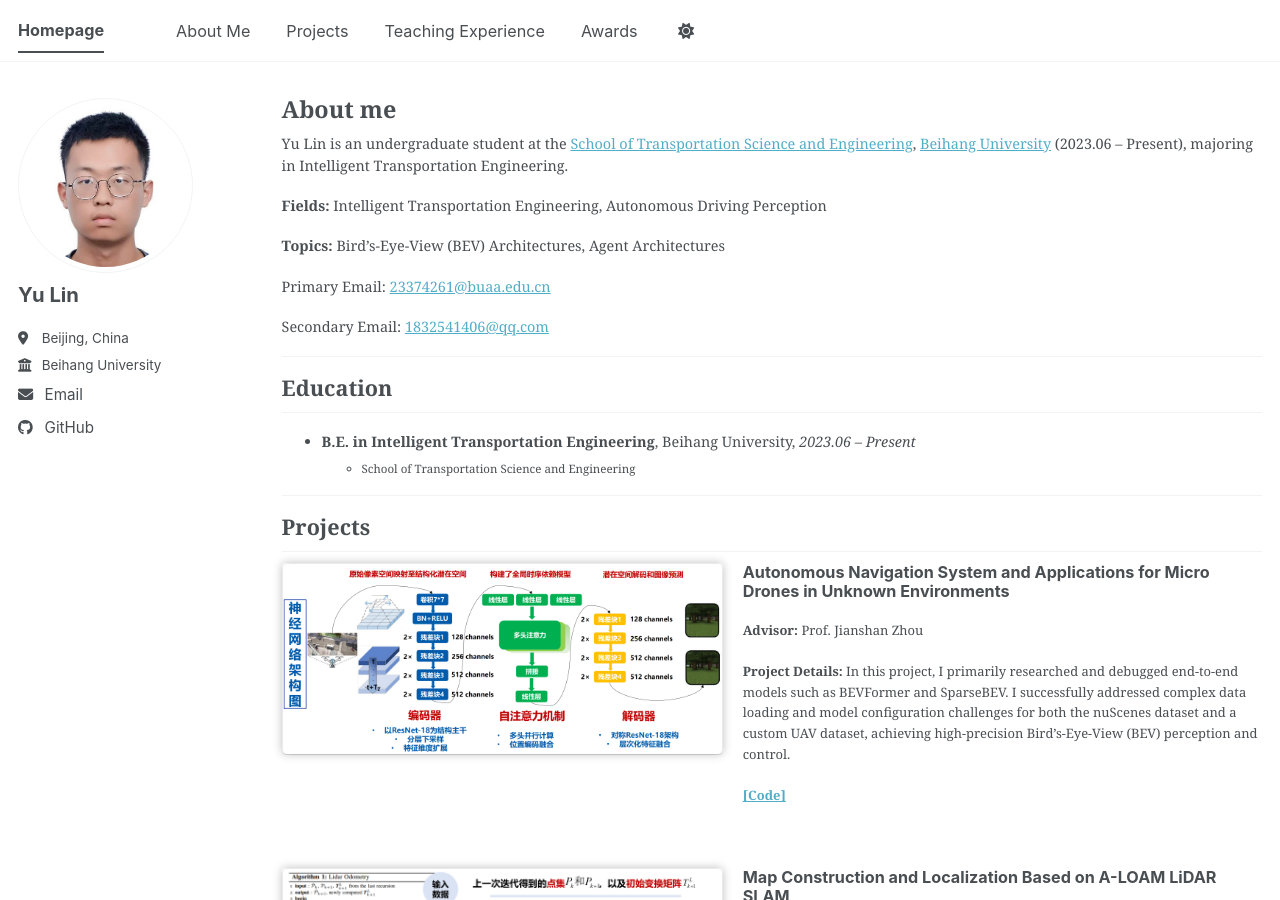
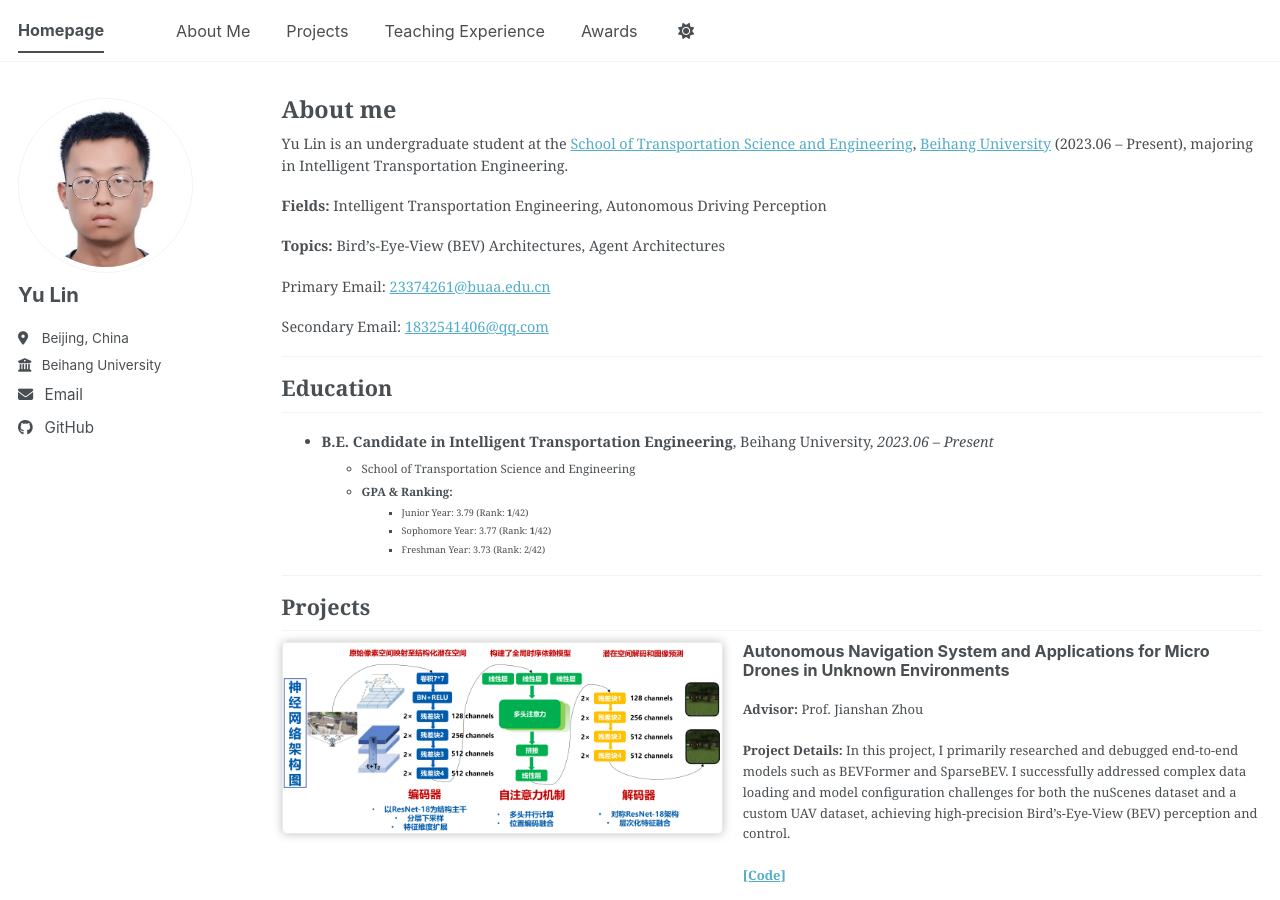
Before and after one commit to buaaeducn/buaaeducn.github.io, a Jekyll site: the page built from _pages/about.md, in a window 1280 px wide and 900 px high. Built offline with Jekyll 4.4.1, drawn with Linux system fonts in a browser that asks for light colours; a script bundle is joined from its source files by our own code; library files that are not in the unit come from our copies.

Commit message:
Update about.md

```diff
--- a/_pages/about.md
+++ b/_pages/about.md
@@ -22,8 +22,12 @@ Secondary Email: [1832541406@qq.com](mailto:1832541406@qq.com)
 ---
 
 <h2 id="education" style="padding-top: 80px; margin-top: -80px;">Education</h2>
-* **B.E. in Intelligent Transportation Engineering**, Beihang University, *2023.06 – Present*
+* **B.E. Candidate in Intelligent Transportation Engineering**, Beihang University, *2023.06 – Present*
   * School of Transportation Science and Engineering
+  * **GPA & Ranking:**
+    * Junior Year: 3.79 (Rank: **1**/42)
+    * Sophomore Year: 3.77 (Rank: **1**/42)
+    * Freshman Year: 3.73 (Rank: 2/42)
 
 ---
 
```
